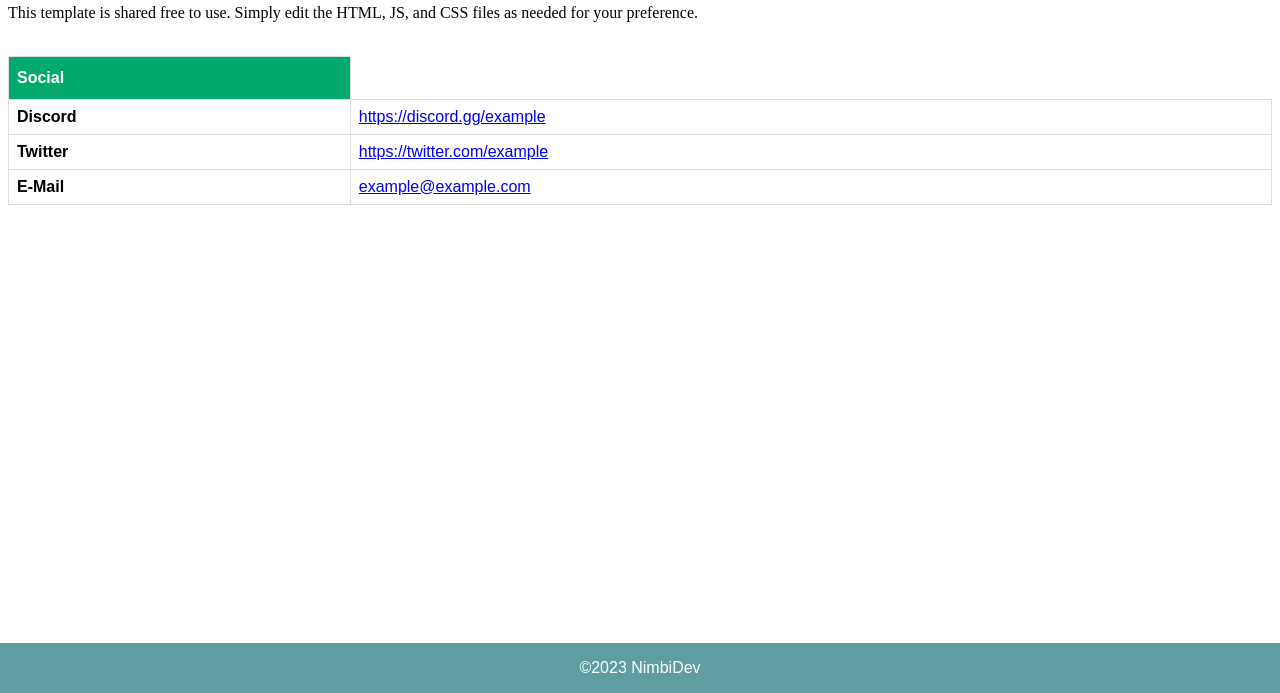
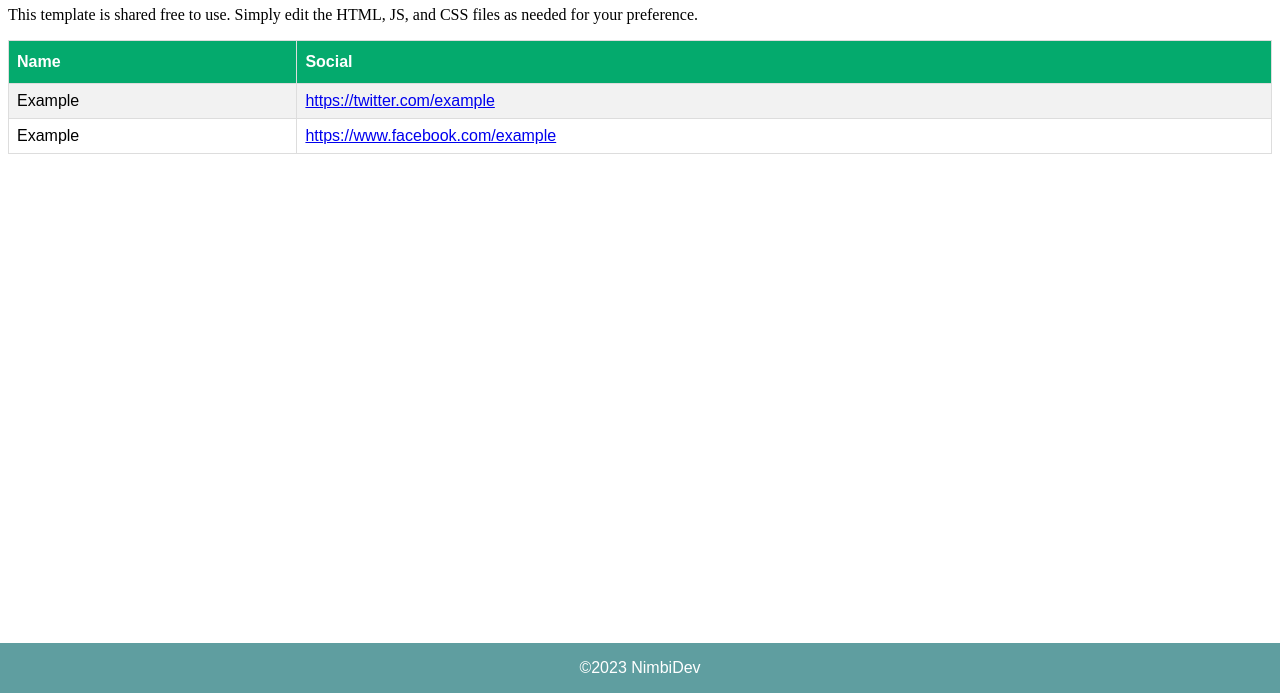
Before and after one commit to NimbiDev/Website-Template, a plain HTML site: page contact.html in a window 1280 px wide. Shown: the part 107-800 px from the top of the page. Drawn offline with Linux system fonts and the light colour scheme.

Commit message:
:recycle: Minor tweaks and improvements

```diff
--- a/contact.html
+++ b/contact.html
@@ -6,44 +6,41 @@
   <meta name="viewport" content="width=device-width, initial-scale=1">
   <title>Contact</title>
   <link rel="stylesheet" href="./css/style.css">
+  <link rel="stylesheet" href="https://cdnjs.cloudflare.com/ajax/libs/font-awesome/4.7.0/css/font-awesome.min.css">
 </head>
 
 <body>
   <script src="./js/script.js"></script>
   <div id="mySidenav" class="sidenav">
     <a href="JavaScript:void(0)" class="closebtn" onclick="closeNav()">&times;</a>
-    <a href="./about.html">About</a>
     <a href="./index.html">Home</a>
     <a href="./contact.html">Contact</a>
   </div>
 
-  <span onclick="openNav()"><img src="https://static.vecteezy.com/system/protected/files/009/362/781/vecteezy_app-menu-icon-sign-symbol-design_9362781_162.png" width="25px"></img></span>
-
+  <span onclick="openNav()">
+    <i style="font-size:24px" class="fa">&#xf0c9;</i>
+  </span>
   <h1 align="center">Contact</h1>
 
-    <p>This template is shared free to use. Simply edit the HTML, JS, and CSS files as needed for your preference.</p>
+  <p>This template is shared free to use. Simply edit the HTML, JS, and CSS files as needed for your preference.</p>
 
-  <table id="table">
+  <table id="contact">
     <tr>
+      <th>Name</th>
       <th>Social</th>
-
     </tr>
     <tr>
-      <td><b>Discord</b></td>
-      <td><a href="https://discord.gg/example">https://discord.gg/example</a></td>
+      <td>Example</td>
+      <td><a href="https://twitter.com/example">https://twitter.com/example</a></td>
     </tr>
     <tr>
-      <td><b>Twitter</b></td>
-      <td><a href="https://twitter.com/example">https://twitter.com/example</a>
-      </td>
-    </tr>
-    <tr>
-      <td><b>E-Mail</b></td>
-      <td><a href="mailto:example@example.com">example@example.com</a></td>
+      <td>Example</td>
+      <td><a href="https://www.facebook.com/example">https://www.facebook.com/example</a></td>
     </tr>
   </table>
 </body>
-<footer class="footer">
+<footer id="footer">
   <p>©2023 NimbiDev</p>
 </footer>
+
 </html>
--- a/css/style.css
+++ b/css/style.css
@@ -47,27 +47,27 @@
        }
      }
 
-     #table {
+     #contact {
        font-family: Arial, Helvetica, sans-serif;
        border-collapse: collapse;
        width: 100%;
      }
 
-     #table td,
-     #table th {
+     #contact td,
+     #contact th {
        border: 1px solid #ddd;
        padding: 8px;
      }
 
-     #table tr:nth:-child(even) {
+     #contact tr:nth-child(even) {
        background-color: #f2f2f2;
      }
 
-     #table tr:hover {
+     #contact tr:hover {
        background-color: #ddd;
      }
 
-     #table th {
+     #contact th {
        padding-top: 12px;
        padding-bottom: 12px;
        text-align: left;
@@ -75,7 +75,7 @@
        color: white;
      }
 
-     .footer {
+     #footer {
        position: fixed;
        left: 0;
        bottom: 0;
```
Also changed, not shown: 404.html (+6 -4 lines), about.html (deleted, +0 -31 lines), index.html (+7 -4 lines).
